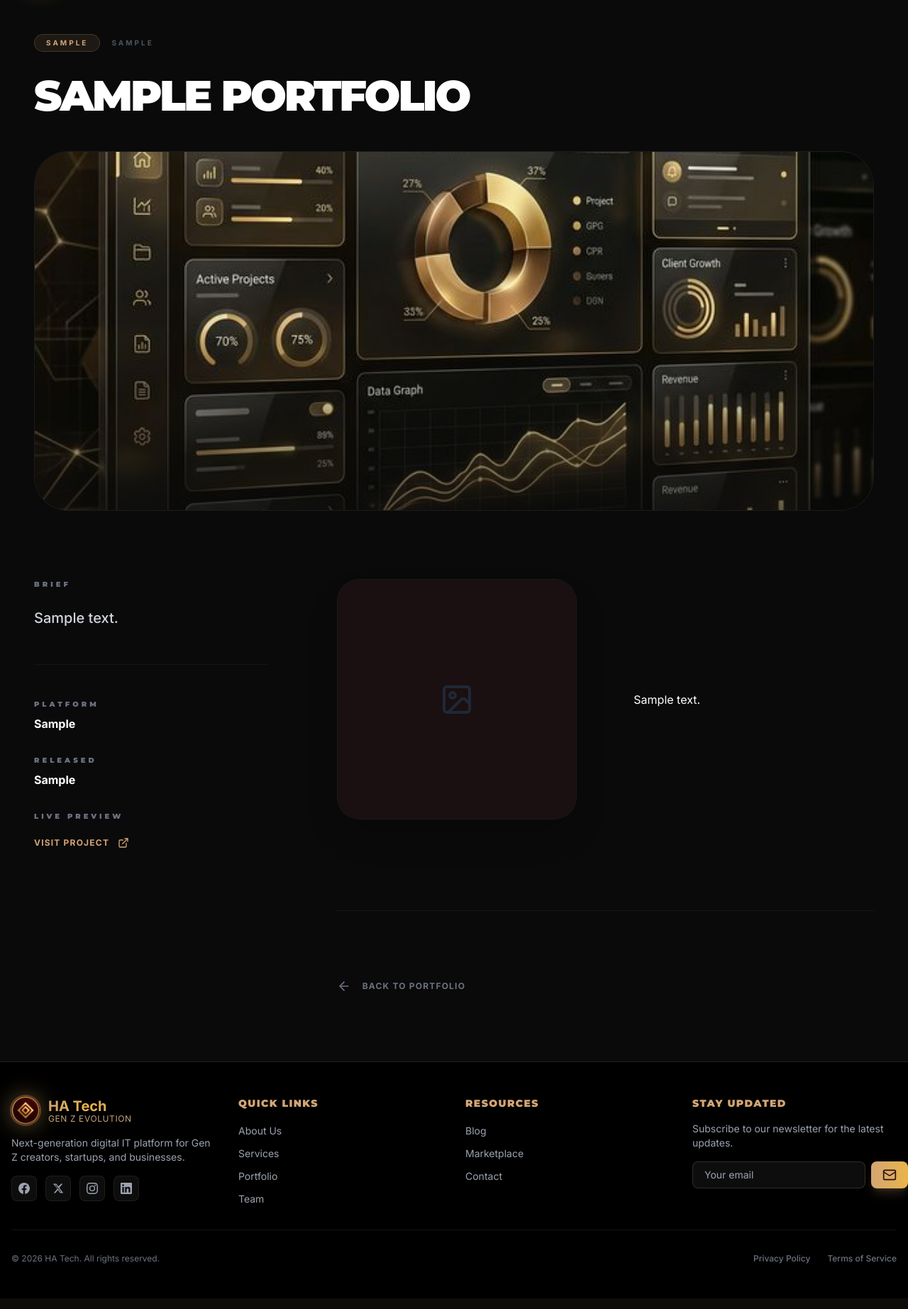
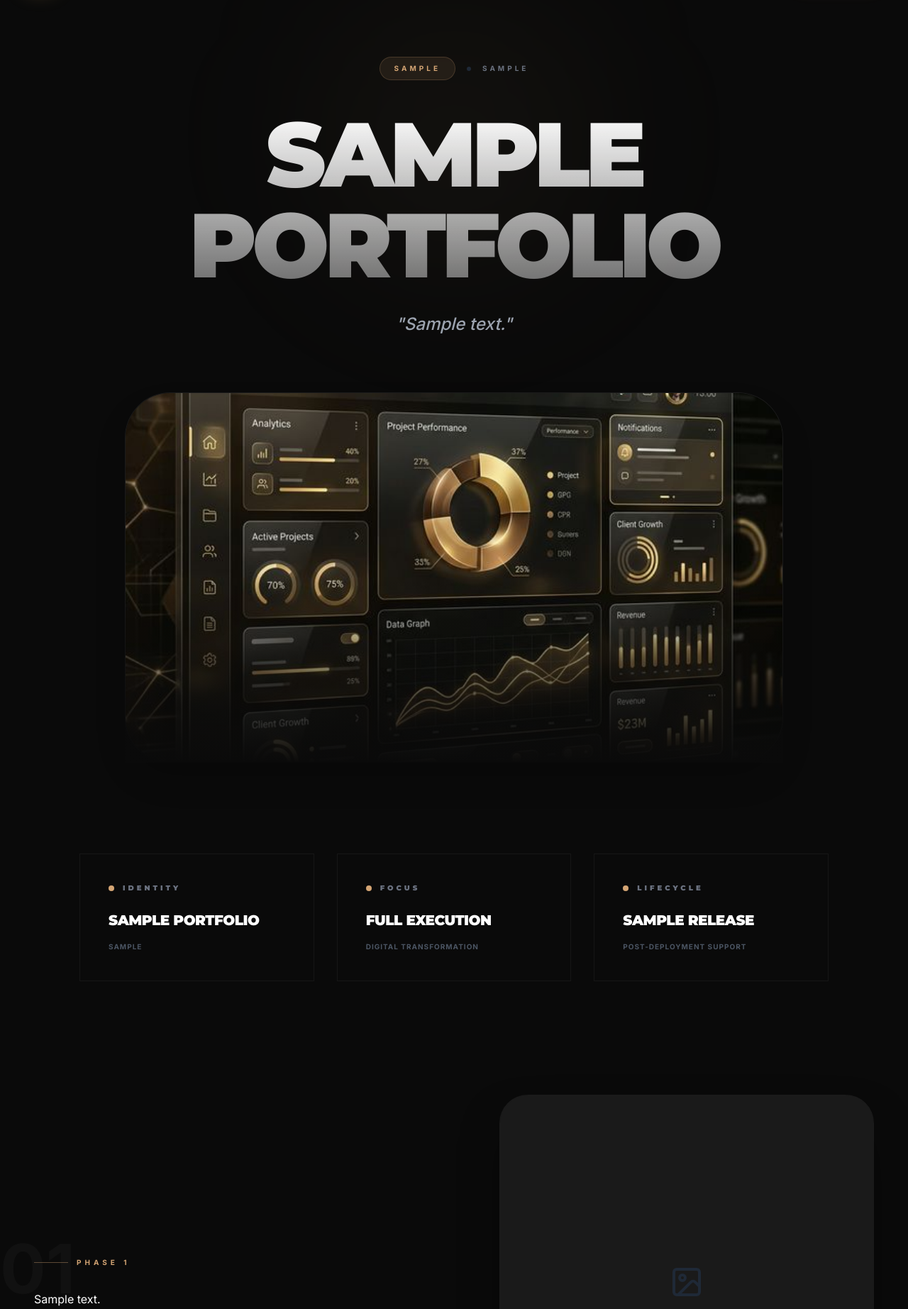
Before and after one commit to syedhasnainalishah28/hatech, a Laravel app: page /work/1 in a window 1280 px wide. Shown: the part 80-1925 px from the top of the page at 71% size. Run offline with Laravel 12, Linux system fonts and the light colour scheme; tables that the repository leaves empty hold one stand-in row (values such as "Sample post"); some libraries are stand-ins or nearby versions.

Commit message:
feat: premium case study layout overhaul & maintenance mode system with admin bypass

```diff
--- a/resources/views/frontend/portfolio-show.blade.php
+++ b/resources/views/frontend/portfolio-show.blade.php
@@ -1,20 +1,33 @@
 @extends('layouts.app')
 
 @section('content')
-<div class="bg-[#0a0a0a] min-h-screen text-white pt-32 pb-24">
-    <!-- Hero Section -->
-    <section class="max-w-[1400px] mx-auto px-6 md:px-12 mb-24">
-        <div class="reveal-up">
-            <div class="flex items-center gap-4 mb-8">
-                <span class="px-4 py-1 rounded-full bg-[#d4a574]/10 border border-[#d4a574]/20 text-[#d4a574] text-[10px] font-black uppercase tracking-[0.3em]">{{ $portfolio->category }}</span>
-                <span class="text-gray-600 text-[10px] font-black uppercase tracking-[0.3em]">{{ $portfolio->year }}</span>
+<div class="bg-[#0a0a0a] min-h-screen text-white pt-40 pb-32 overflow-x-hidden">
+    <!-- Hero Header -->
+    <section class="max-w-5xl mx-auto px-6 md:px-12 mb-32 text-center relative">
+        <div class="absolute -top-20 left-1/2 -translate-x-1/2 w-96 h-96 bg-[#d4a574]/5 blur-[120px] rounded-full pointer-events-none"></div>
+
+        <div class="reveal-up relative z-10">
+            <div class="flex items-center justify-center gap-4 mb-10">
+                <span class="px-5 py-2 rounded-full bg-[#d4a574]/10 border border-[#d4a574]/20 text-[#d4a574] text-[10px] font-black uppercase tracking-[0.4em]">{{ $portfolio->category }}</span>
+                <div class="w-1.5 h-1.5 rounded-full bg-gray-800"></div>
+                <span class="text-gray-500 text-[10px] font-black uppercase tracking-[0.4em]">{{ $portfolio->year }}</span>
             </div>
-            <h1 class="text-5xl md:text-6xl font-black uppercase tracking-tighter leading-[0.95] mb-12">
+
+            <h1 class="text-6xl md:text-8xl lg:text-9xl font-display font-black uppercase tracking-tighter leading-[0.85] mb-8 bg-gradient-to-b from-white to-white/40 bg-clip-text text-transparent">
                 {{ $portfolio->title }}
             </h1>
+
+            <p class="max-w-2xl mx-auto text-xl md:text-2xl text-gray-400 font-medium leading-relaxed mb-16 italic">
+                "{{ $portfolio->description }}"
+            </p>
         </div>
 
-        <div class="reveal-up aspect-[21/9] w-full rounded-[48px] overflow-hidden border border-white/5 bg-white/[0.02] relative group">
+        <!-- Main Hero Media -->
+        <div class="reveal-up relative group mt-20">
+            <div class="absolute inset-0 bg-gradient-to-t from-[#0a0a0a] via-transparent to-transparent z-10"></div>
+            <div class="absolute -inset-4 bg-[#d4a574]/10 blur-3xl rounded-[64px] opacity-0 group-hover:opacity-100 transition-opacity duration-1000"></div>
+
+            <div class="aspect-[16/9] w-full rounded-[48px] md:rounded-[64px] overflow-hidden border border-white/5 bg-white/[0.02] shadow-2xl relative">
                 @php
                     $imagePath = 'storage/' . $portfolio->image_path;
                     $displayImage = (file_exists(public_path($imagePath)) && !empty($portfolio->image_path))
@@ -22,46 +35,42 @@
                                     : asset('images/ha_tech_system_mockup.png');
                 @endphp
                 <img src="{{ $displayImage }}" alt="{{ $portfolio->title }}" class="w-full h-full object-cover transition-transform duration-1000 group-hover:scale-105">
-            <div class="absolute inset-0 bg-gradient-to-t from-[#0a0a0a] via-transparent to-transparent opacity-60"></div>
+            </div>
         </div>
     </section>
 
-    <!-- Case Study Body -->
-    <section class="max-w-[1400px] mx-auto px-6 md:px-12">
-        <div class="grid grid-cols-1 lg:grid-cols-12 gap-24">
-            <!-- Sidebar / Stats -->
-            <div class="lg:col-span-4 space-y-12">
-                <div class="reveal-up">
-                    <h3 class="text-[10px] font-black uppercase tracking-[0.4em] text-gray-500 mb-6">Brief</h3>
-                    <p class="text-xl text-gray-300 leading-relaxed font-medium">
-                        {{ $portfolio->description }}
-                    </p>
+    <!-- Project Snapshot (3-Card Grid) -->
+    <section class="max-w-6xl mx-auto px-6 md:px-12 mb-40">
+        <div class="grid grid-cols-1 md:grid-cols-3 gap-8">
+            <div class="reveal-up glass-card p-10 border border-white/5 hover:border-[#d4a574]/30 transition-all group">
+                <h4 class="text-[10px] font-black uppercase tracking-[0.4em] text-gray-500 mb-6 flex items-center gap-3">
+                    <span class="w-2 h-2 rounded-full bg-[#d4a574]"></span> Identity
+                </h4>
+                <p class="text-xl font-display font-black uppercase tracking-tight">{{ $portfolio->title }}</p>
+                <div class="mt-4 text-[10px] font-black uppercase text-gray-600 tracking-widest">{{ $portfolio->category }}</div>
             </div>
 
-                <div class="reveal-up pt-12 border-t border-white/5 space-y-8">
-                    <div>
-                        <h4 class="text-[10px] font-black uppercase tracking-[0.4em] text-gray-500 mb-2">Platform</h4>
-                        <p class="text-white font-bold">{{ $portfolio->category }}</p>
+            <div class="reveal-up glass-card p-10 border border-white/5 hover:border-[#d4a574]/30 transition-all group delay-100">
+                <h4 class="text-[10px] font-black uppercase tracking-[0.4em] text-gray-500 mb-6 flex items-center gap-3">
+                    <span class="w-2 h-2 rounded-full bg-[#d4a574]"></span> Focus
+                </h4>
+                <p class="text-xl font-display font-black uppercase tracking-tight">Full Execution</p>
+                <div class="mt-4 text-[10px] font-black uppercase text-gray-600 tracking-widest">Digital Transformation</div>
             </div>
-                    <div>
-                        <h4 class="text-[10px] font-black uppercase tracking-[0.4em] text-gray-500 mb-2">Released</h4>
-                        <p class="text-white font-bold">{{ $portfolio->year }}</p>
-                    </div>
-                    @if($portfolio->case_study_url)
-                    <div>
-                        <h4 class="text-[10px] font-black uppercase tracking-[0.4em] text-gray-500 mb-4">Live Preview</h4>
-                        <a href="{{ $portfolio->case_study_url }}" target="_blank" class="inline-flex items-center gap-3 text-[#d4a574] group">
-                            <span class="font-black text-xs uppercase tracking-widest">Visit Project</span>
-                            <i data-lucide="external-link" class="w-4 h-4 group-hover:translate-x-1 group-hover:-translate-y-1 transition-transform"></i>
-                        </a>
-                    </div>
-                    @endif
+
+            <div class="reveal-up glass-card p-10 border border-white/5 hover:border-[#d4a574]/30 transition-all group delay-200">
+                <h4 class="text-[10px] font-black uppercase tracking-[0.4em] text-gray-500 mb-6 flex items-center gap-3">
+                    <span class="w-2 h-2 rounded-full bg-[#d4a574]"></span> Lifecycle
+                </h4>
+                <p class="text-xl font-display font-black uppercase tracking-tight">{{ $portfolio->year }} Release</p>
+                <div class="mt-4 text-[10px] font-black uppercase text-gray-600 tracking-widest">Post-Deployment Support</div>
             </div>
         </div>
+    </section>
 
-            <!-- Main Content -->
-            <div class="lg:col-span-8">
-                <div class="space-y-32">
+    <!-- Narrative Content -->
+    <section class="max-w-[1400px] mx-auto px-6 md:px-12">
+        <div class="space-y-48">
             @php
                 $sections = $portfolio->layout_sections ?? [];
                 if(empty($sections) && !empty($portfolio->content)) {
@@ -69,29 +78,47 @@
                 }
             @endphp
 
-                    @foreach($sections as $section)
-                        <div class="reveal-up flex flex-col {{ ($section['layout'] ?? 'media-left') === 'media-right' ? 'lg:flex-row-reverse' : 'lg:flex-row' }} gap-12 lg:gap-20 items-center">
-                            <!-- Media Side -->
+            @foreach($sections as $index => $section)
+                <div class="reveal-up flex flex-col {{ ($section['layout'] ?? 'media-left') === 'media-right' ? 'lg:flex-row-reverse' : 'lg:flex-row' }} gap-16 lg:gap-32 items-center">
+                    <!-- Text Content -->
                     <div class="w-full lg:w-1/2">
-                                <div class="rounded-[32px] overflow-hidden border border-white/5 bg-white/[0.02] relative group shadow-2xl">
+                        <div class="relative">
+                            <span class="absolute -left-12 -top-8 text-8xl font-black text-white/[0.03] select-none pointer-events-none">
+                                {{ sprintf("%02d", $index + 1) }}
+                            </span>
+
+                            <div class="relative z-10">
+                                <div class="flex items-center gap-3 mb-8">
+                                    <div class="h-[1px] w-12 bg-[#d4a574]/40"></div>
+                                    <span class="text-[10px] font-black uppercase tracking-[0.5em] text-[#d4a574]">Phase {{ $index + 1 }}</span>
+                                </div>
+
+                                <div class="prose prose-invert prose-p:text-gray-400 prose-p:text-lg prose-p:leading-relaxed prose-headings:font-display prose-headings:font-black prose-headings:uppercase prose-headings:tracking-tighter max-w-none prose-img:hidden">
+                                    {!! $section['content'] ?? '' !!}
+                                </div>
+                            </div>
+                        </div>
+                    </div>
+
+                    <!-- Media Container -->
+                    <div class="w-full lg:w-1/2 relative group">
+                        <div class="absolute -inset-10 bg-[#d4a574]/5 blur-[80px] rounded-full opacity-0 group-hover:opacity-100 transition-opacity duration-1000 -z-10"></div>
+
+                        <div class="rounded-[40px] overflow-hidden border border-white/5 bg-white/[0.02] relative shadow-[0_32px_64px_-16px_rgba(0,0,0,0.5)]">
                             @if(($section['media_type'] ?? 'image') === 'image')
                                 @if(!empty($section['media_url']))
-                                            <img src="{{ asset('storage/' . $section['media_url']) }}" class="w-full h-auto object-cover transition-transform duration-700 group-hover:scale-105">
+                                    <img src="{{ asset('storage/' . $section['media_url']) }}" class="w-full h-auto object-cover transition-transform duration-1000 group-hover:scale-105">
                                 @else
-                                            <div class="aspect-square bg-[#1a0f11] flex items-center justify-center">
+                                    <div class="aspect-square bg-white/5 flex items-center justify-center">
                                         <i data-lucide="image" class="w-12 h-12 text-gray-800"></i>
                                     </div>
                                 @endif
                             @elseif(($section['media_type'] ?? '') === 'video')
                                 <div class="aspect-video w-full">
-                                            @php
-                                                $videoUrl = $section['video_url'] ?? '';
-                                                // Simple YouTube/Vimeo embed conversion if needed, but assuming full embed link for now
-                                            @endphp
-                                            <iframe src="{{ $videoUrl }}" class="w-full h-full border-0" allowfullscreen></iframe>
+                                    <iframe src="{{ $section['video_url'] ?? '' }}" class="w-full h-full border-0" allowfullscreen></iframe>
                                 </div>
                             @elseif(($section['media_type'] ?? '') === 'lottie')
-                                        <div class="aspect-square w-full p-8">
+                                <div class="aspect-square w-full p-12">
                                     @php
                                         $lottiePath = !empty($section['lottie_path']) ? asset('storage/' . $section['lottie_path']) : ($section['lottie_url'] ?? '');
                                     @endphp
@@ -100,41 +127,48 @@
                             @endif
                         </div>
                     </div>
-
-                            <!-- Content Side -->
-                            <div class="w-full lg:w-1/2">
-                                <div class="prose prose-invert prose-p:text-gray-400 prose-p:text-lg prose-p:leading-relaxed prose-headings:font-black prose-headings:uppercase prose-headings:tracking-tighter max-w-none">
-                                    {!! $section['content'] ?? '' !!}
-                                </div>
-                            </div>
                 </div>
             @endforeach
 
             @if(empty($sections))
-                        <div class="reveal-up p-12 rounded-[40px] border border-dashed border-white/10 text-center">
-                            <p class="text-gray-500 italic">Full case study content coming soon... This project showcases our commitment to elite technical execution and premium design aesthetics.</p>
+                <div class="reveal-up p-24 rounded-[64px] border border-dashed border-white/10 text-center max-w-4xl mx-auto">
+                    <p class="text-gray-500 italic text-xl">Developing the full technical narrative for this project. Stay tuned as we document every strategic detail of this transformation.</p>
                 </div>
             @endif
         </div>
 
-                <!-- Footer Navigation -->
-                <div class="mt-32 pt-24 border-t border-white/5 flex justify-between items-center reveal-up">
+        <!-- Footer Call to Action -->
+        <div class="mt-48 pt-32 border-t border-white/5 flex flex-col md:flex-row justify-between items-center gap-12 reveal-up">
+            <div class="text-center md:text-left">
+                <h4 class="text-4xl font-display font-black uppercase tracking-tighter mb-4 italic">Next Story</h4>
+                <p class="text-gray-500 uppercase tracking-widest text-[10px] font-black">Continue the journey through our portfolio</p>
+            </div>
+
+            <div class="flex items-center gap-8">
                 <a href="{{ url('/') }}#work" class="flex items-center gap-4 text-gray-500 hover:text-white transition-colors group">
                     <i data-lucide="arrow-left" class="w-5 h-5 group-hover:-translate-x-2 transition-transform"></i>
-                        <span class="font-black text-xs uppercase tracking-widest">Back to Portfolio</span>
+                    <span class="font-black text-xs uppercase tracking-widest">All Work</span>
+                </a>
+                <a href="{{ url('/contact') }}" class="px-10 py-5 bg-[#d4a574] text-black rounded-full font-black text-xs uppercase tracking-widest hover:scale-105 transition-transform shadow-2xl">
+                    Start Your Project
                 </a>
             </div>
-            </div>
-
         </div>
     </section>
 </div>
 
 <style>
-    .prose h2 { font-size: 2.5rem; margin-top: 4rem; margin-bottom: 2rem; color: #d4a574; }
-    .prose p { margin-bottom: 2rem; }
-    .prose img { border-radius: 32px; border: 1px solid rgba(255,255,255,0.05); margin-top: 4rem; margin-bottom: 4rem; }
+    .prose h2 { font-size: 3rem; line-height: 0.95; margin-top: 2rem; margin-bottom: 2rem; color: #d4a574; font-family: 'Montserrat', sans-serif; font-weight: 900; letter-spacing: -0.04em; }
+    .prose h3 { font-size: 1.5rem; color: white; margin-bottom: 1.5rem; }
+    .prose p { margin-bottom: 2.5rem; font-size: 1.15rem; }
+    .prose li { color: #d1d5db; margin-bottom: 0.75rem; font-size: 1.1rem; }
+    .prose strong { color: #d4a574; }
+
+    @media (max-width: 768px) {
+        .prose h2 { font-size: 2rem; }
+    }
 </style>
+
 @push('scripts')
 <script src="https://unpkg.com/@lottiefiles/lottie-player@latest/dist/lottie-player.js"></script>
 @endpush
--- a/routes/web.php
+++ b/routes/web.php
@@ -9,6 +9,7 @@ Route::get('/services', [FrontendController::class, 'services']);
 Route::get('/work', [FrontendController::class, 'work']);
 Route::get('/work/{id}', [FrontendController::class, 'portfolioShow'])->name('portfolio.show');
 Route::get('/blogs', [FrontendController::class, 'blogs']);
+
 Route::get('/about', [FrontendController::class, 'about']);
 Route::get('/about/founder', [FrontendController::class, 'founder']);
 Route::get('/about/ceo', [FrontendController::class, 'ceo']);
@@ -39,6 +40,7 @@ Route::middleware(['auth'])->group(function () {
 
 Route::middleware(['auth', 'role:admin'])->prefix('admin')->group(function () {
     Route::get('/', [AdminController::class, 'dashboard'])->name('admin.dashboard');
+    Route::post('/maintenance/toggle', [AdminController::class, 'toggleMaintenance'])->name('admin.maintenance.toggle');
 
     // Portfolios
     Route::get('/portfolios', [AdminController::class, 'portfolios'])->name('admin.portfolios');
```
Also changed, not shown: app/Http/Controllers/AdminController.php (+16 -0 lines), resources/views/admin/dashboard.blade.php (+43 -0 lines), resources/views/errors/503.blade.php (added, +133 -0 lines). Lines whose indentation alone changed are shown as unchanged.
